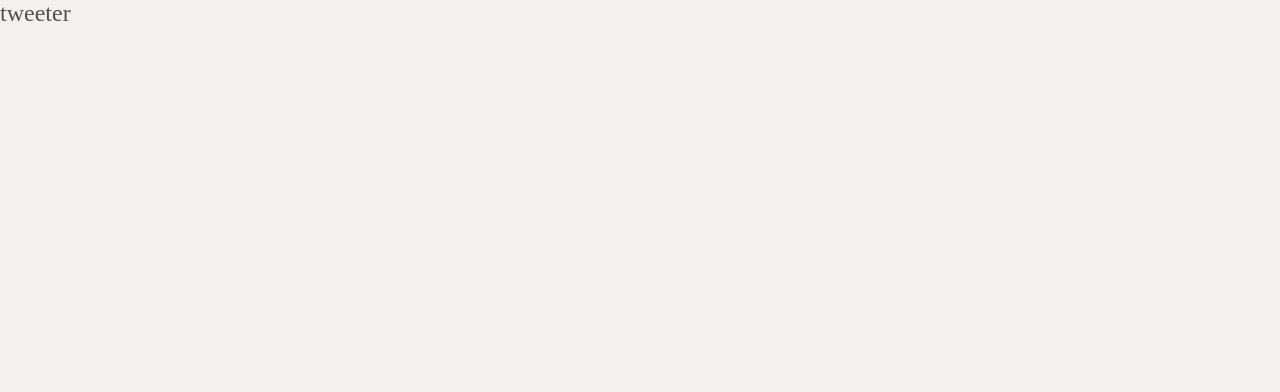
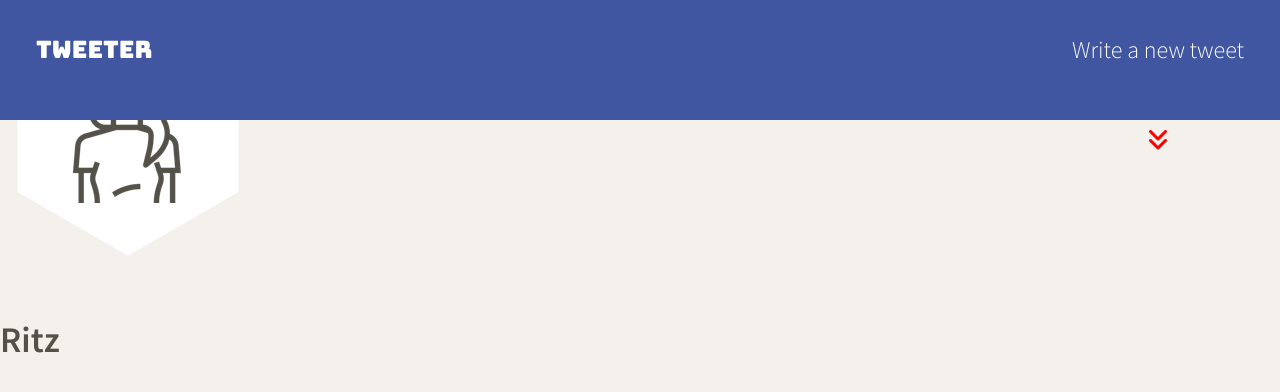
Before and after one commit to ArenRitz/tweeter, a website: page public/index.html in a window 1280 px wide. Drawn offline with nearby package versions, Linux system fonts and the light colour scheme.

Commit message:
Fix incorrect img path

```diff
--- a/public/index.html
+++ b/public/index.html
@@ -9,10 +9,11 @@
     <link rel="preconnect" href="https://fonts.googleapis.com">
     <link rel="preconnect" href="https://fonts.gstatic.com" crossorigin>
     <link href="https://fonts.googleapis.com/css2?family=Bungee&family=Source+Sans+Pro:ital,wght@0,300;0,600;1,300;1,600&display=swap" rel="stylesheet">
-
+    <link rel="stylesheet" href="https://cdnjs.cloudflare.com/ajax/libs/font-awesome/6.1.1/css/all.min.css" integrity="sha512-KfkfwYDsLkIlwQp6LFnl8zNdLGxu9YAA1QvwINks4PhcElQSvqcyVLLD9aMhXd13uQjoXtEKNosOWaZqXgel0g==" crossorigin="anonymous" referrerpolicy="no-referrer" />
     <!-- App CSS -->
     <link rel="stylesheet" href="/styles/layout.css" type="text/css" />
-
+    <link rel="stylesheet" href="/styles/nav.css" type="text/css" />
+    <link rel="stylesheet" href="/styles/header.css" type="text/css" />
     <!-- External JS -->
     <script src="https://ajax.googleapis.com/ajax/libs/jquery/3.4.1/jquery.min.js"></script>
 
@@ -23,8 +24,30 @@
   <body>
     <!-- Top nav bar (fixed) -->
     <nav>
-      <span>tweeter</span>
-    </nav>
+      <div class="nav-logo">
+        <span class="title">tweeter</span>
+      </div>
+
+      <div class="nav-newt">
+          <span class='newt'> Write a new tweet </span>
+      </br>
+          <i class="fa-solid fa-angles-down arrow"></i>
+      </nav>
+
+    <!-- Main content -->
+    <header>
+      <div class="pfp">
+          <img src="/images/profile-hex.png">
+      </div>
+      <br>
+      <div class="username">
+          <h2>Ritz</h2>
+      </div>
+  </header>
+
+
+
+
 
     <!-- Page-specific (main) content here -->
     <main class="container"></main>
--- /dev/null
+++ b/public/styles/header.css
@@ -0,0 +1,11 @@
+.main-header {
+  background-image: url(../images/cutcube.png);
+  margin-top:120px;
+  height: 400px;
+  width: 100%;
+  display: flex;
+  flex-direction: column;
+  align-items: center;
+  justify-content: center;
+  background-color: grey;
+}
--- a/public/styles/layout.css
+++ b/public/styles/layout.css
@@ -18,6 +18,7 @@ body {
   color: #545149;
   background-color: #f4f1ec;
   font-size: 24px;
+  font-family: 'Source Sans Pro', sans-serif;
 }
 
 /*
--- /dev/null
+++ b/public/styles/nav.css
@@ -0,0 +1,35 @@
+nav {
+  position:fixed;
+  top:0;
+  width: 100%;
+  display: flex;
+  flex-direction: row;
+  height: 120px;
+  background-color: #4056A1;
+  color: #FFFFFF;
+  justify-content: space-between;
+}
+
+.title {
+  margin: 1.5em;
+  font-family: Bungee, sans-serif;
+
+}
+
+.newt {
+  margin: 1.5em;
+  font-family: 'Source Sans Pro', sans-serif;
+}
+
+.nav-logo {
+  margin-top: 1.5em;
+}
+.nav-newt {
+  display: flex;
+  flex-direction: column;
+  align-items: center;
+}
+
+.arrow {
+  color: red
+}
--- a/server/data-files/initial-tweets.json
+++ b/server/data-files/initial-tweets.json
@@ -8,7 +8,7 @@
     "content": {
       "text": "If I have seen further it is by standing on the shoulders of giants"
     },
-    "created_at": 1657998257442
+    "created_at": 1658006270159
   },
   {
     "user": {
@@ -19,6 +19,6 @@
     "content": {
       "text": "Je pense , donc je suis"
     },
-    "created_at": 1658084657442
+    "created_at": 1658092670159
   }
 ]
```
Also changed, not shown: public/styles/cutcube.png (added).
